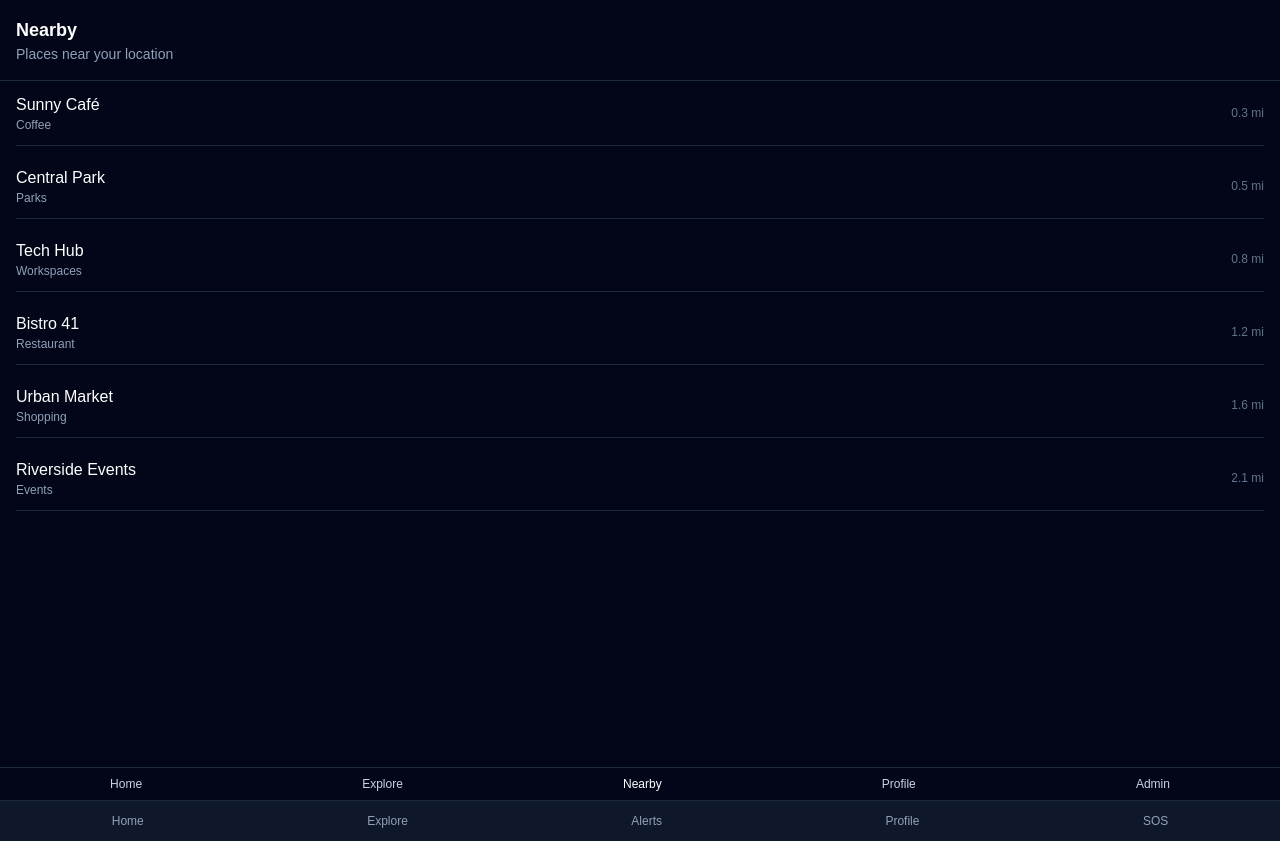
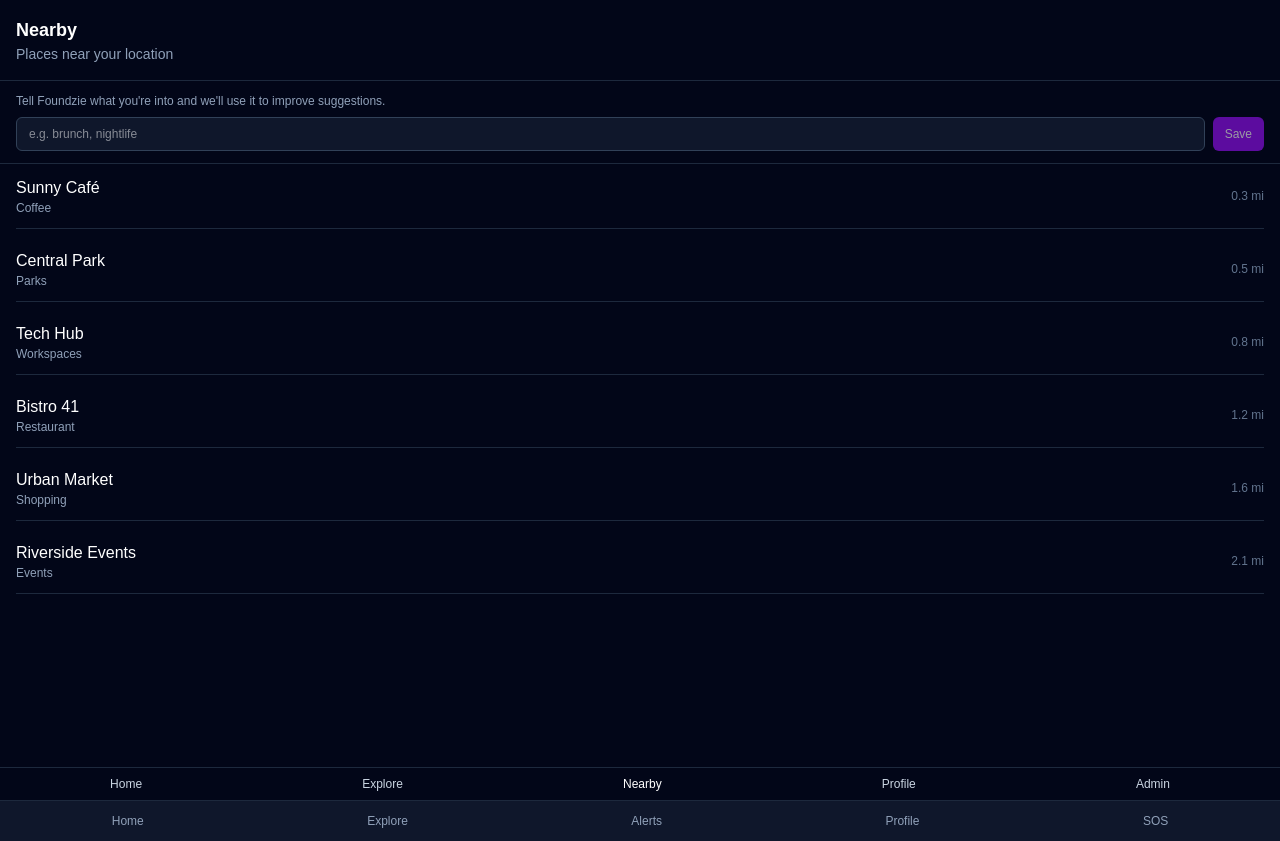
Before and after one commit to Foundzie/foundzie-v2, a Next.js app: page /mobile/nearby in a window 1280 px wide. Built offline with nearby package versions, Linux system fonts and the light colour scheme.

Commit message:
Milestone A complete: interest capture + collect API

```diff
--- a/src/app/mobile/nearby/page.tsx
+++ b/src/app/mobile/nearby/page.tsx
@@ -1,28 +1,77 @@
+// src/app/mobile/nearby/page.tsx
 "use client";
 
 import { useEffect, useState } from "react";
+import type { FormEvent } from "react";
 import Link from "next/link";
 
+type Place = {
+  id: string;
+  name: string;
+  category?: string;
+  distanceMiles?: number;
+};
+
 export default function NearbyPage() {
-  const [places, setPlaces] = useState<any[]>([]);
+  const [places, setPlaces] = useState<Place[]>([]);
   const [loading, setLoading] = useState(true);
+
+  // NEW: lightweight interest capture state
+  const [interest, setInterest] = useState("");
+  const [saving, setSaving] = useState(false);
+  const [saved, setSaved] = useState(false);
+  const [error, setError] = useState<string | null>(null);
 
   useEffect(() => {
     async function load() {
       try {
         const res = await fetch("/api/places");
         const json = await res.json();
-        setPlaces(json.data || []);
+        setPlaces((json.data ?? []) as Place[]);
       } catch (e) {
-        console.error("Failed to load places", e);
+        console.error("failed to load places", e);
       } finally {
         setLoading(false);
       }
     }
+
     load();
   }, []);
 
-  const sorted = [...places].sort((a, b) => (a.distanceMiles ?? 999) - (b.distanceMiles ?? 999));
+  const sorted = [...places].sort(
+    (a, b) => (a.distanceMiles ?? 999) - (b.distanceMiles ?? 999),
+  );
+
+  // NEW: send interest → /api/users/collect
+  async function handleSaveInterest(e: FormEvent) {
+    e.preventDefault();
+    const trimmed = interest.trim();
+    if (!trimmed) return;
+
+    setSaving(true);
+    setSaved(false);
+    setError(null);
+
+    try {
+      await fetch("/api/users/collect", {
+        method: "POST",
+        headers: { "Content-Type": "application/json" },
+        body: JSON.stringify({
+          interest: trimmed,
+          source: "mobile-nearby",
+          // store as real array so admin can target
+          tags: [trimmed],
+        }),
+      });
+
+      setSaved(true);
+    } catch (err) {
+      console.error("Failed to save interest", err);
+      setError("Could not save interest. Please try again.");
+    } finally {
+      setSaving(false);
+    }
+  }
 
   return (
     <main className="min-h-screen bg-slate-950 text-white">
@@ -30,6 +79,40 @@ export default function NearbyPage() {
         <h1 className="text-lg font-semibold">Nearby</h1>
         <p className="text-slate-400 text-sm">Places near your location</p>
       </header>
+
+      {/* NEW: simple interest capture bar */}
+      <section className="px-4 py-3 border-b border-slate-800 space-y-2">
+        <p className="text-xs text-slate-400">
+          Tell Foundzie what you&apos;re into and we&apos;ll use it to improve
+          suggestions.
+        </p>
+        <form onSubmit={handleSaveInterest} className="flex gap-2">
+          <input
+            value={interest}
+            onChange={(e) => {
+              setInterest(e.target.value);
+              if (saved) setSaved(false);
+              if (error) setError(null);
+            }}
+            placeholder="e.g. brunch, nightlife"
+            className="flex-1 rounded-md bg-slate-900 border border-slate-700 px-3 py-2 text-xs outline-none focus:border-slate-400"
+          />
+          <button
+            type="submit"
+            disabled={saving || interest.trim().length === 0}
+            className="px-3 py-2 rounded-md text-xs font-medium bg-purple-600 disabled:opacity-60"
+          >
+            {saving ? "Saving..." : "Save"}
+          </button>
+        </form>
+
+        {saved && (
+          <p className="text-[11px] text-emerald-400">
+            Saved. We&apos;ll remember this for future recommendations.
+          </p>
+        )}
+        {error && <p className="text-[11px] text-red-400">{error}</p>}
+      </section>
 
       {loading ? (
         <p className="text-center py-8 text-slate-400">Loading...</p>
@@ -45,7 +128,9 @@ export default function NearbyPage() {
                 <p className="font-medium">{p.name}</p>
                 <p className="text-xs text-slate-400">{p.category}</p>
               </div>
-              <p className="text-xs text-slate-500">{p.distanceMiles} mi</p>
+              <p className="text-xs text-slate-500">
+                {p.distanceMiles ?? "—"} mi
+              </p>
             </Link>
           ))}
         </div>
```
